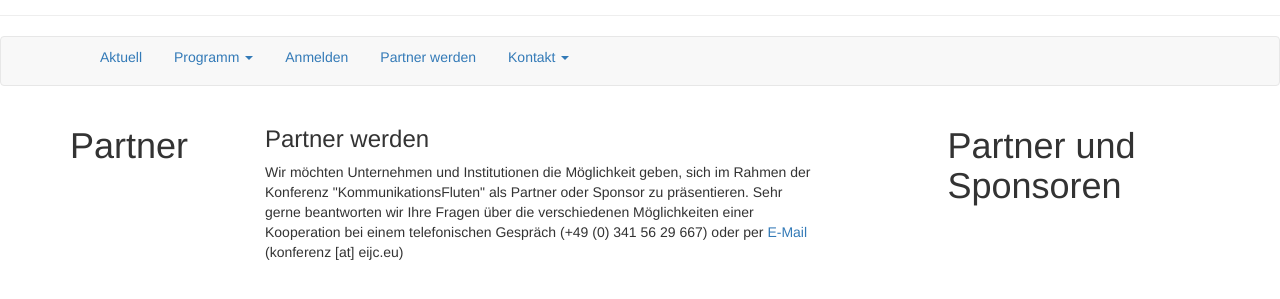
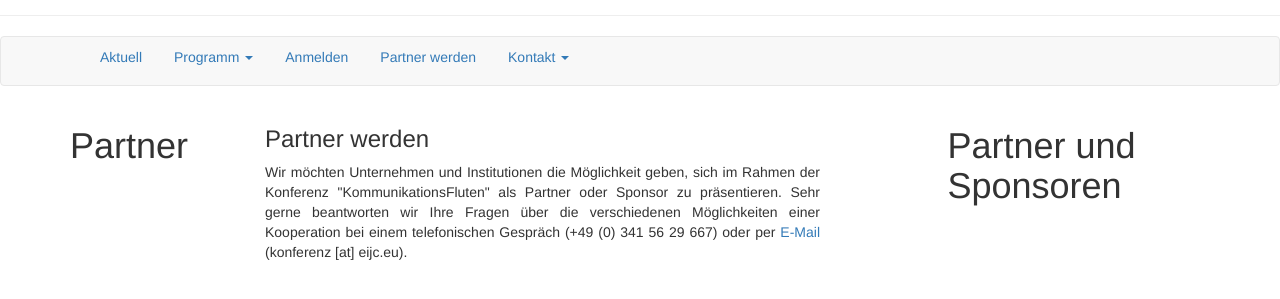
Before and after one commit to susedev/test, a Jekyll site: the page built from partner-werden.html, in a window 1280 px wide, cut to the strip 131-430 px from the top of the page. Built offline with Jekyll 4.4.1, drawn with Linux system fonts in a browser that asks for light colours; nearby versions of some CDN libraries.

Commit message:
Edit from JekyllCMS

```diff
--- a/partner-werden.html
+++ b/partner-werden.html
@@ -3,6 +3,4 @@ title: Partner
 ---
 <h3>Partner werden</h3>
 
-<p>Wir m&ouml;chten Unternehmen und Institutionen die M&ouml;glichkeit geben, sich im Rahmen der Konferenz &quot;KommunikationsFluten&quot; als Partner oder Sponsor zu pr&auml;sentieren. Sehr gerne beantworten wir Ihre Fragen &uuml;ber die verschiedenen M&ouml;glichkeiten einer Kooperation bei einem telefonischen Gespr&auml;ch (+49 (0) 341 56 29 667) oder per <a href="mailto:konferenz@eijc.eu?subject=Partner%20werden">E-Mail</a> (konferenz [at] eijc.eu)</p>
-
-<p>&nbsp;</p>
+<p style="text-align: justify;">Wir m&ouml;chten Unternehmen und Institutionen die M&ouml;glichkeit geben, sich im Rahmen der Konferenz &quot;KommunikationsFluten&quot; als Partner oder Sponsor zu pr&auml;sentieren. Sehr gerne beantworten wir Ihre Fragen &uuml;ber die verschiedenen M&ouml;glichkeiten einer Kooperation bei einem telefonischen Gespr&auml;ch (+49 (0) 341 56 29 667) oder per <a href="mailto:konferenz@eijc.eu?subject=Partner%20werden">E-Mail</a> (konferenz [at] eijc.eu).</p>
```
